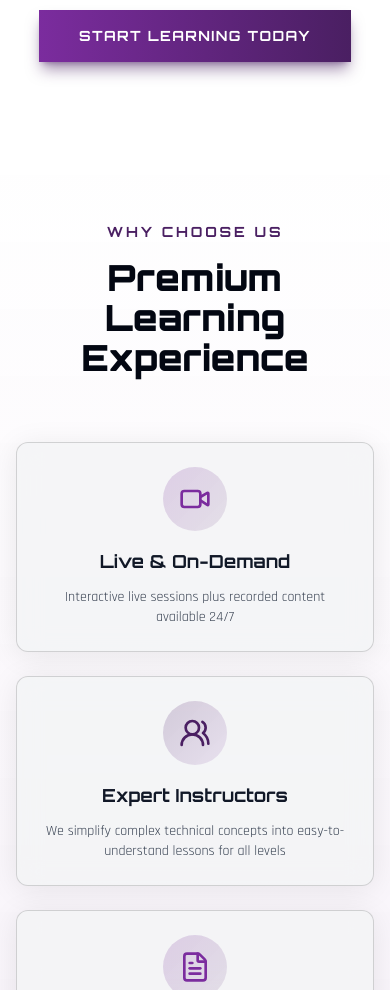
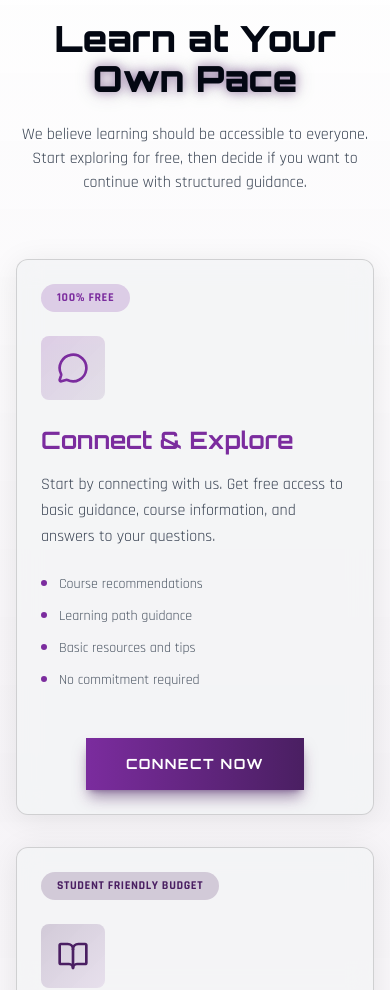
Before and after one commit to company-bot/landing, a React (Vite) app in the folder EDU/: page / in a window 390 px wide. Shown: the part 4800-5790 px from the top of the page. Built offline with nearby package versions, Linux system fonts and the light colour scheme.

Commit message:
Education Website

```diff
--- a/EDU/src/App.tsx
+++ b/EDU/src/App.tsx
@@ -3,7 +3,7 @@ import Navbar from './components/Navbar.tsx';
 import Hero from './components/Hero.tsx';
 import Programs from './components/Programs.tsx';
 import HowItWorks from './components/HowItWorks.tsx';
-
+import AccessibleLearning from './components/AccessibleLearning.tsx';
 import Features from './components/Features.tsx';
 import ContactForm from './components/ContactForm.tsx';
 import Footer from './components/Footer.tsx';
@@ -27,6 +27,7 @@ function App() {
           <Hero />
           <Programs />
           <HowItWorks />
+          <AccessibleLearning />
           <Features />
           <ContactForm />
         </main>
--- /dev/null
+++ b/EDU/src/components/AccessibleLearning.tsx
@@ -0,0 +1,173 @@
+import React from 'react';
+import { motion } from 'framer-motion';
+import GlassCard from './UI/GlassCard.tsx';
+import { MessageCircle, BookOpen, ArrowRight } from 'lucide-react';
+
+const AccessibleLearning = () => {
+  const steps = [
+    {
+      icon: MessageCircle,
+      title: 'Connect & Explore',
+      description: 'Start by connecting with us. Get free access to basic guidance, course information, and answers to your questions.',
+      badge: '100% Free',
+      color: 'cyan' as const,
+      features: [
+        'Course recommendations',
+        'Learning path guidance',
+        'Basic resources and tips',
+        'No commitment required'
+      ]
+    },
+    {
+      icon: BookOpen,
+      title: 'Continue Learning',
+      description: 'When you\'re ready, access deeper structured guidance with detailed lessons, projects, and personalized support.',
+      badge: 'Student Friendly Budget',
+      color: 'purple' as const,
+      features: [
+      'Full course materials',
+      'Step-by-step projects',
+      'Mentor support',
+      'Financial aid available for deserving students'
+    ],
+    affordabilityNote: 'Cheaper than a monthly mobile data plan.'
+    }
+  ];
+
+  return (
+    <section id="accessible-learning" className="relative z-10 py-20 sm:py-32 px-4 sm:px-6 bg-gradient-to-b from-transparent via-purple/5 to-transparent dark:via-purple/2">
+      <div className="max-w-7xl mx-auto">
+
+        {/* Section Header */}
+        <motion.div
+          initial={{ opacity: 0, y: 20 }}
+          whileInView={{ opacity: 1, y: 0 }}
+          viewport={{ once: true }}
+          transition={{ duration: 0.8 }}
+          className="text-center mb-16 sm:mb-20"
+        >
+          <h2 className="font-display font-bold text-purple text-sm sm:text-base uppercase tracking-[0.2em] mb-4">
+            Accessible for Everyone
+          </h2>
+          <h3 className="font-display font-black text-4xl sm:text-5xl md:text-6xl lg:text-5xl text-gray-950 dark:text-white">
+            Learn at Your <span className="text-glow-purple">Own Pace</span>
+          </h3>
+          <p className="mt-6 text-base sm:text-lg text-gray-700 dark:text-gray-400 max-w-3xl mx-auto">
+            We believe learning should be accessible to everyone. Start exploring for free,
+            then decide if you want to continue with structured guidance.
+          </p>
+        </motion.div>
+
+        {/* Two-Column Layout */}
+        <div className="grid grid-cols-1 lg:grid-cols-2 gap-8 sm:gap-10">
+          {steps.map((step, index) => {
+            const Icon = step.icon;
+            return (
+              <GlassCard
+                key={index}
+                glowColor={step.color}
+                delay={index * 0.2}
+              >
+                <div className="flex flex-col h-full">
+                  {/* Badge */}
+                  <div className={`inline-flex items-center gap-2 self-start px-4 py-1.5 rounded-full text-xs font-bold uppercase tracking-wider mb-6 ${
+                    step.color === 'cyan'
+                      ? 'bg-cyan/20 text-cyan'
+                      : 'bg-purple/20 text-purple'
+                  }`}>
+                    {step.badge}
+                  </div>
+
+                  {/* Icon */}
+                  <div className={`w-16 h-16 rounded-lg bg-gradient-to-br ${
+                    step.color === 'cyan'
+                      ? 'from-cyan/20 to-purple/10'
+                      : 'from-purple/20 to-cyan/10'
+                  } flex items-center justify-center mb-6`}>
+                    <Icon className={`w-8 h-8 ${step.color === 'cyan' ? 'text-cyan' : 'text-purple'}`} />
+                  </div>
+
+                  {/* Title */}
+                  <h4 className={`font-display font-bold text-2xl sm:text-3xl mb-4 ${
+                    step.color === 'cyan' ? 'text-cyan' : 'text-purple'
+                  }`}>
+                    {step.title}
+                  </h4>
+
+                  {/* Description */}
+                  <p className="text-base sm:text-lg text-gray-700 dark:text-gray-400 mb-6 leading-relaxed">
+                    {step.description}
+                  </p>
+
+                  {/* Features */}
+                  <div className="space-y-3 flex-grow">
+                    {step.features.map((feature, idx) => (
+                      <div
+                        key={idx}
+                        className="flex items-start gap-3"
+                      >
+                        <div className={`mt-1.5 w-1.5 h-1.5 rounded-full flex-shrink-0 ${
+                          step.color === 'cyan' ? 'bg-cyan' : 'bg-purple'
+                        }`} />
+                        <span className="text-sm sm:text-base text-gray-600 dark:text-gray-500">
+                          {feature}
+                        </span>
+                      </div>
+                    ))
+                    }
+                    {step.affordabilityNote && (
+                    <div className="mt-6 p-3 bg-purple/5 border border-purple/10 rounded-lg italic text-lg text-purple/80">
+                      " {step.affordabilityNote} "
+                    </div>
+                  )}
+                  </div>
+
+                  {/* CTA */}
+                  {index === 0 && (
+                     <motion.div
+                              initial={{ opacity: 0, y: 20 }}
+                              whileInView={{ opacity: 1, y: 0 }}
+                              viewport={{ once: true }}
+                              transition={{ duration: 0.8, delay: 0.6 }}
+                              className="text-center mt-12 sm:mt-16"
+                            >
+                              <a
+                                href="#contact"
+                                onClick={(e) => {
+                                  e.preventDefault();
+                                  document.getElementById('contact')?.scrollIntoView({ behavior: 'smooth' });
+                                }}
+                                className="inline-block px-10 py-4 bg-gradient-to-r from-cyan to-purple hover:from-cyan/90 hover:to-purple/90 text-white font-display uppercase tracking-widest text-sm font-bold transition-all duration-300 shadow-lg shadow-purple/50 hover:shadow-xl hover:shadow-purple/70"
+                              >
+                                Connect Now
+                              </a>
+                            </motion.div>
+                  )}
+                </div>
+              </GlassCard>
+            );
+          })}
+        </div>
+
+        {/* Additional Info */}
+        <motion.div
+          initial={{ opacity: 0, y: 20 }}
+          whileInView={{ opacity: 1, y: 0 }}
+          viewport={{ once: true }}
+          transition={{ duration: 0.8, delay: 0.4 }}
+          className="mt-12 sm:mt-16 text-center"
+        >
+          <div className="glass-panel inline-block px-6 sm:px-8 py-4 sm:py-5 rounded-lg max-w-4xl">
+            <p className="text-sm sm:text-base text-gray-700 dark:text-gray-400 leading-relaxed">
+              <span className="font-bold text-gray-900 dark:text-white">No pressure, no hidden costs.</span>
+              {' '}Our goal is to help you understand your options and make an informed decision about your learning journey.
+              The small fee for structured courses helps us maintain quality materials and provide dedicated support.
+            </p>
+          </div>
+        </motion.div>
+      </div>
+    </section>
+  );
+};
+
+export default AccessibleLearning;
--- a/EDU/src/components/ContactForm.tsx
+++ b/EDU/src/components/ContactForm.tsx
@@ -213,10 +213,21 @@ const ContactForm = () => {
                   className="w-full px-4 py-3 rounded-lg bg-white dark:bg-white/5 border border-gray-300 dark:border-white/10 focus:border-cyan focus:ring-2 focus:ring-cyan/20 outline-none transition-all text-gray-900 dark:text-white"
                 >
                   <option value="">Select your level</option>
-                  <option value="matric">Matric</option>
-                  <option value="fsc">FSc / A-Levels</option>
-                  <option value="bachelors">Bachelors (BS/BSc)</option>
-                  <option value="masters">Masters (MS/MSc)</option>
+                  {/* High School covers Matric/O-Levels/Grade 10 */}
+                  <option value="secondary">Secondary School (High School)</option>
+
+                  {/* Higher Secondary covers FSc/A-Levels/Grade 12 */}
+                  <option value="higher_secondary">Higher Secondary / Pre-University</option>
+
+                  {/* Undergraduate covers BS/BSc/Bachelors */}
+                  <option value="undergraduate">Undergraduate (Bachelors)</option>
+
+                  {/* Graduate covers MS/MSc/Masters */}
+                  <option value="graduate">Graduate (Masters/PhD)</option>
+
+                  {/* Professional covers people already working */}
+                  <option value="professional">Working Professional</option>
+
                   <option value="other">Other</option>
                 </select>
               </div>
--- a/EDU/src/components/HowItWorks.tsx
+++ b/EDU/src/components/HowItWorks.tsx
@@ -26,13 +26,13 @@ const HowItWorks = () => {
       description: 'Build real projects, solve problems, and apply what you learn with hands-on exercises.',
       color: 'cyan' as const
     },
-    {
-      icon: Award,
-      number: '04',
-      title: 'Certify',
-      description: 'Complete assessments, showcase your projects, and earn your certification.',
-      color: 'purple' as const
-    }
+    // {
+    //   icon: Award,
+    //   number: '04',
+    //   title: 'Certify',
+    //   description: 'Complete assessments, showcase your projects, and earn your certification.',
+    //   color: 'purple' as const
+    // }
   ];
 
   return (
@@ -59,7 +59,7 @@ const HowItWorks = () => {
         </motion.div>
 
         {/* Steps Grid */}
-        <div className="grid grid-cols-1 sm:grid-cols-2 lg:grid-cols-4 gap-6 sm:gap-8">
+        <div className="grid grid-cols-1 sm:grid-cols-2 lg:grid-cols-3 gap-6 sm:gap-8">
           {steps.map((step, index) => {
             const Icon = step.icon;
             return (
--- a/EDU/src/components/Navbar.tsx
+++ b/EDU/src/components/Navbar.tsx
@@ -20,6 +20,7 @@ const Navbar = () => {
     { label: 'Home', href: '#hero' },
     { label: 'Courses', href: '#programs' },
     { label: 'How It Works', href: '#how-it-works' },
+    { label: 'Pricing', href: '#accessible-learning' },
     { label: 'Why Us', href: '#features' },
     { label: 'Contact', href: '#contact' }
   ];
```
